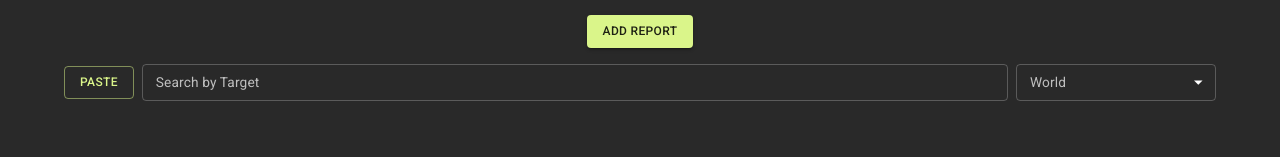
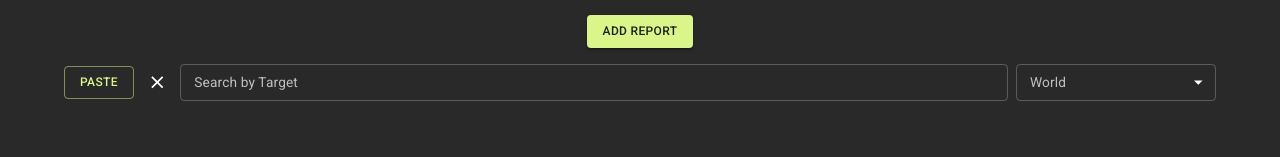
Before and after one commit to Ted2121/MarketShuffle, a React (Vite) app in the folder marketshuffle/: page /tw-reports in a window 1280 px wide. Shown: the part 141-298 px from the top of the page. Built offline with nearby package versions, Linux system fonts and the light colour scheme.

Commit message:
c;ear search

```diff
--- a/marketshuffle/src/tribal-wars-tools/reports.jsx
+++ b/marketshuffle/src/tribal-wars-tools/reports.jsx
@@ -1,7 +1,8 @@
 import React, { useState, useEffect } from "react";
-import { Box, Button, Typography, Accordion, AccordionSummary, AccordionDetails, Divider, TextField, Select, MenuItem, InputLabel, FormControl } from "@mui/material";
+import { Box, Button, Typography, Accordion, AccordionSummary, AccordionDetails, Divider, TextField, Select, MenuItem, InputLabel, FormControl, IconButton } from "@mui/material";
 import ExpandMoreIcon from '@mui/icons-material/ExpandMore';
 import ReactQuill from "react-quill";
+import ClearIcon from '@mui/icons-material/Clear';
 import "react-quill/dist/quill.snow.css";
 
 export default function TwReports() {
@@ -146,6 +147,12 @@ export default function TwReports() {
                 <Button onClick={handlePaste} variant="outlined">
                     Paste
                 </Button>
+                <IconButton
+                    size="small"
+                    onClick={() => setSearchInput('')}
+                >
+                    <ClearIcon />
+                </IconButton>
                 <TextField
                     label="Search by Target"
                     variant="outlined"
```
